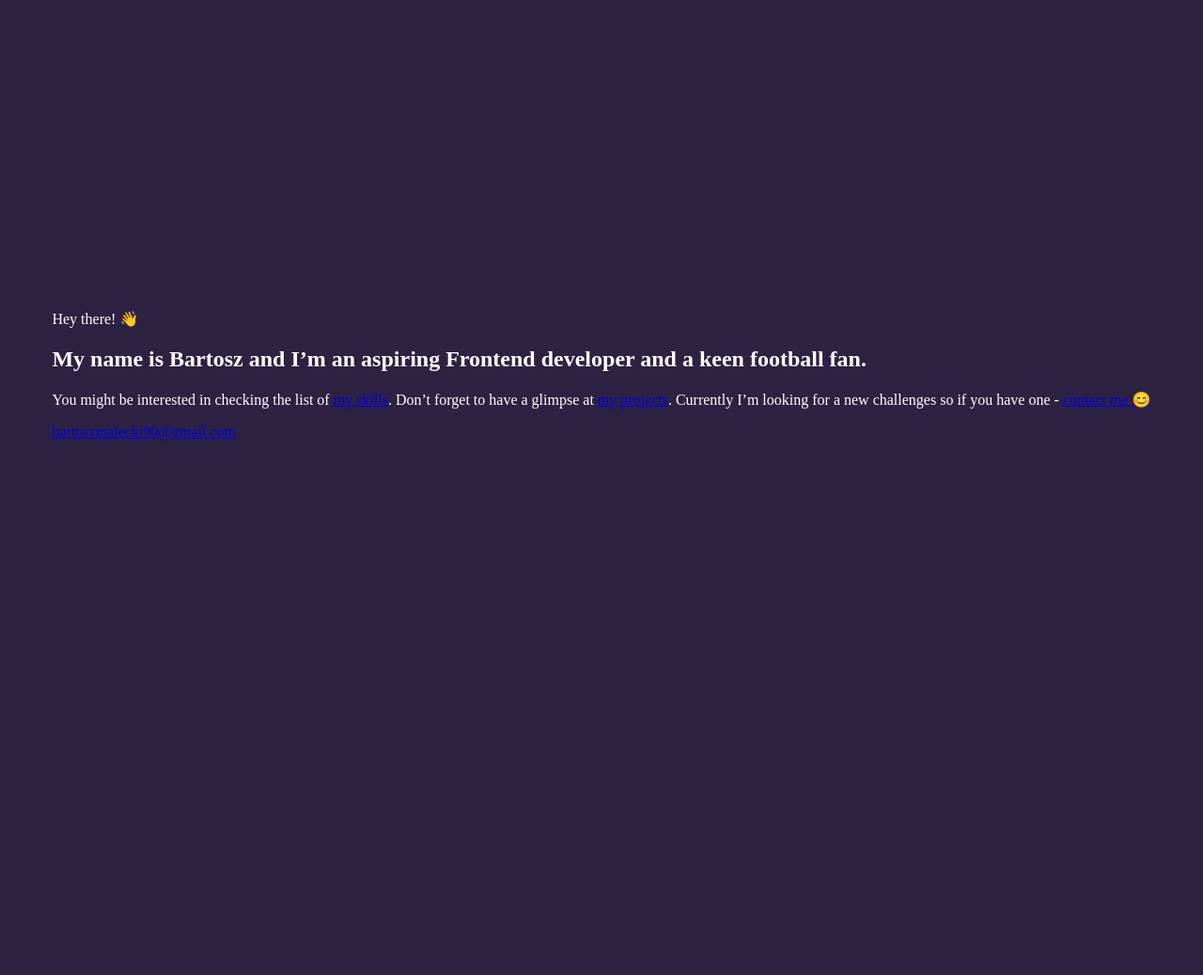
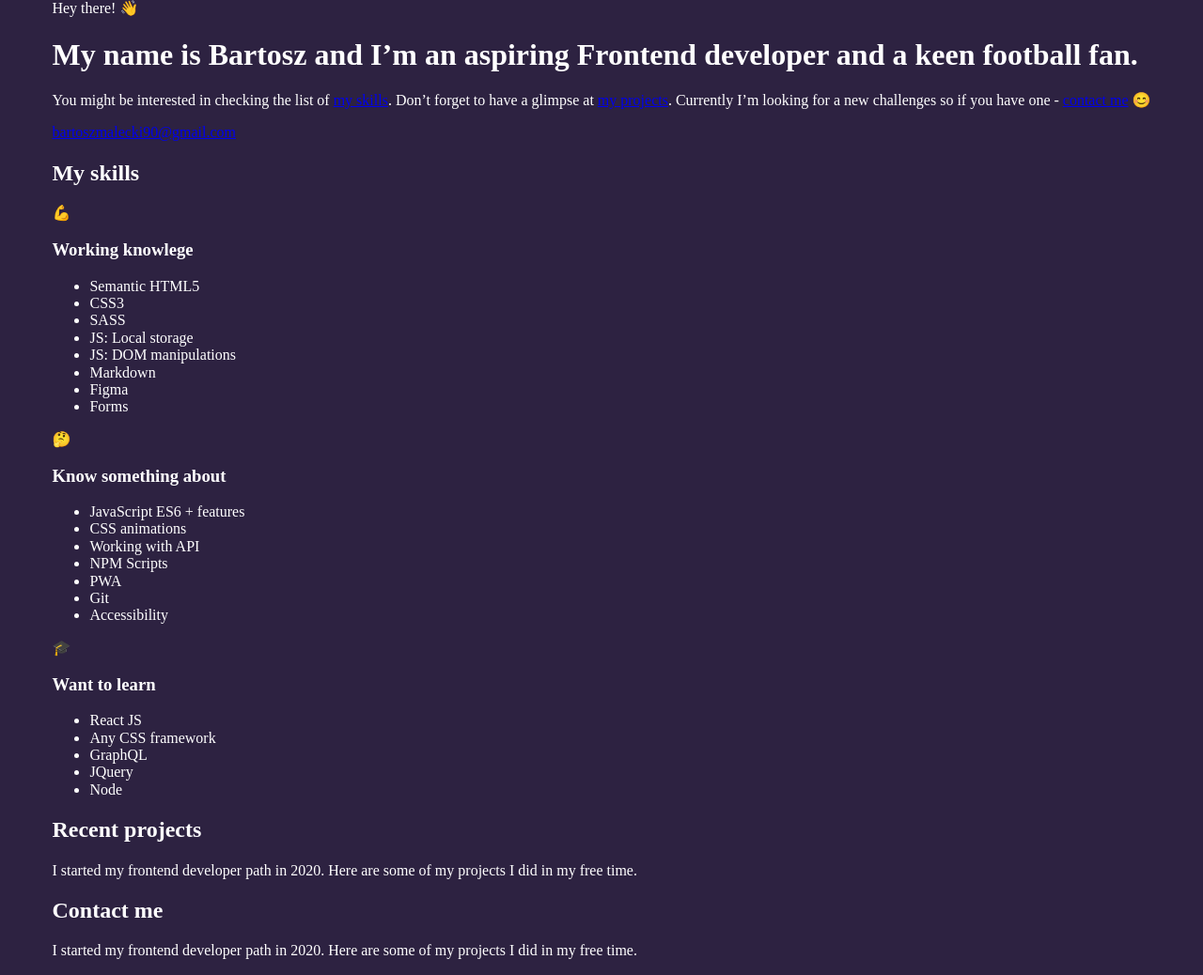
Before and after one commit to bartosz-malecki/bartosz-malecki.github.io, a website built with webpack: page src/pages/index.html in a window 1280 px wide. Shown: the whole page at 94% size. Before the commit the page ends 800 px from the top, so only its background shows below. Built offline with nearby package versions, Linux system fonts and the light colour scheme.

Commit message:
hero and skills markup

```diff
--- a/src/pages/index.html
+++ b/src/pages/index.html
@@ -24,15 +24,16 @@
           <span class="hero__hello">Hey there! 👋</span>
         </div>
         <div class="hero__description">
-          <h2 class="hero__header">
+          <h1 class="hero__header">
             My name is Bartosz and I’m an aspiring
-            <span class="hero__special">Frontend developer</span> and a keen football fan.
-          </h2>
+            <span class="hero__special">Frontend developer</span> and a keen
+            football fan.
+          </h1>
           <p class="hero__paragraph">
             You might be interested in checking the list of
             <a href="#skills"> my skills</a>. Don’t forget to have a glimpse at
             <a href="#projects">my projects</a>. Currently I’m looking for a new
-            challenges so if you have one - <a href="#contact">contact me 😊</a>
+            challenges so if you have one - <a href="#contact">contact me</a> 😊
           </p>
         </div>
         <a class="hero__contact" href="mailto:bartoszmalecki90@gmail.com"
@@ -40,7 +41,69 @@
         >
       </section>
       <section class="skills" id="skills">
-
+        <h2 class="skills__header">My skills</h2>
+        <article class="skills-section">
+          <span class="skills-section__emoji">💪</span>
+          <h3 class="skills-section__header">Working knowlege</h3>
+          <ul class="skills-list">
+            <li class="skills-list__item">Semantic HTML5</li>
+            <li class="skills-list__item">CSS3</li>
+            <li class="skills-list__item">SASS</li>
+            <li class="skills-list__item">JS: Local storage</li>
+            <li class="skills-list__item">JS: DOM manipulations</li>
+            <li class="skills-list__item">Markdown</li>
+            <li class="skills-list__item">Figma</li>
+            <li class="skills-list__item">Forms</li>
+          </ul>
+        </article>
+        <article class="skills-section">
+          <span class="skills-section__emoji">🤔</span>
+          <h3 class="skills-section__header">Know something about</h3>
+          <ul class="skills-list">
+            <li class="skills-list__item">JavaScript ES6 + features</li>
+            <li class="skills-list__item">CSS animations</li>
+            <li class="skills-list__item">Working with API</li>
+            <li class="skills-list__item">NPM Scripts</li>
+            <li class="skills-list__item">PWA</li>
+            <li class="skills-list__item">Git</li>
+            <li class="skills-list__item">Accessibility</li>
+          </ul>
+        </article>
+        <article class="skills-section">
+          <span class="skills-section__emoji">🎓</span>
+          <h3 class="skills-section__header">Want to learn</h3>
+          <ul class="skills-list">
+            <li class="skills-list__item">React JS</li>
+            <li class="skills-list__item">Any CSS framework</li>
+            <li class="skills-list__item">GraphQL</li>
+            <li class="skills-list__item">JQuery</li>
+            <li class="skills-list__item">Node</li>
+          </ul>
+        </article>
+      </section>
+      <section class="projects" id="projects">
+        <h2 class="projects__header">Recent projects</h2>
+        <p class="projects__paragraph">
+          I started my frontend developer path in 2020. Here are some of my
+          projects I did in my free time.
+        </p>
+        <article class="projects-list">
+          <div class="projects-list__grid">
+            <span class="projects-list__item"></span>
+          </div>
+        </article>
+      </section>
+      <section class="contact" id="contact">
+        <h2 class="projects__header">Contact me</h2>
+        <p class="projects__paragraph">
+          I started my frontend developer path in 2020. Here are some of my
+          projects I did in my free time.
+        </p>
+        <article class="projects-list">
+          <div class="projects-list__grid">
+            <span class="projects-list__item"></span>
+          </div>
+        </article>
       </section>
     </main>
   </body>
```
